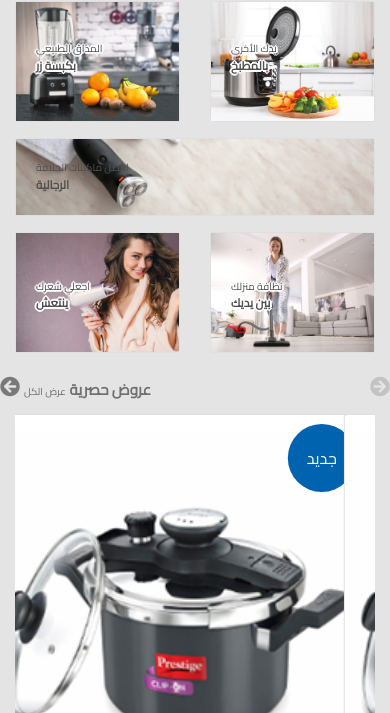
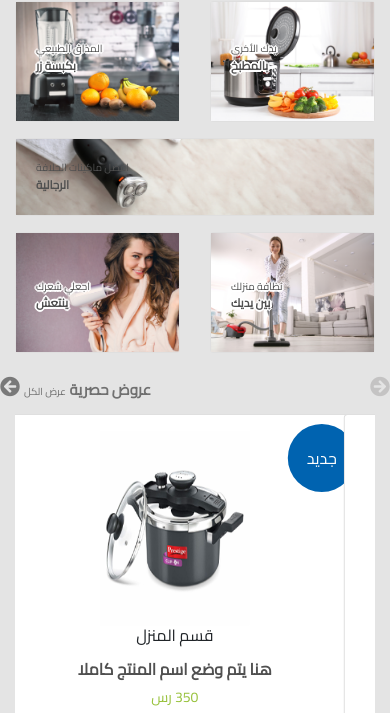
Before and after one commit to mdian/darcom-website, a plain HTML site: page index.html in a window 390 px wide. Shown: the part 405-1118 px from the top of the page. Drawn offline with nearby package versions, Linux system fonts and the light colour scheme.

Commit message:
Update style.css

```diff
--- a/css/style.css
+++ b/css/style.css
@@ -588,6 +588,13 @@ footer p {
 /* ================================= for responsive=============================================== */
 
 /* media qwery */
-
+@media screen and (max-width: 767px){
+  .expect .card-img-top{
+    height: 25vh;
+    width: 150px;
+    display: block;
+    margin:0 auto ;
+  }
+}
 
 /* media qwery */
```
